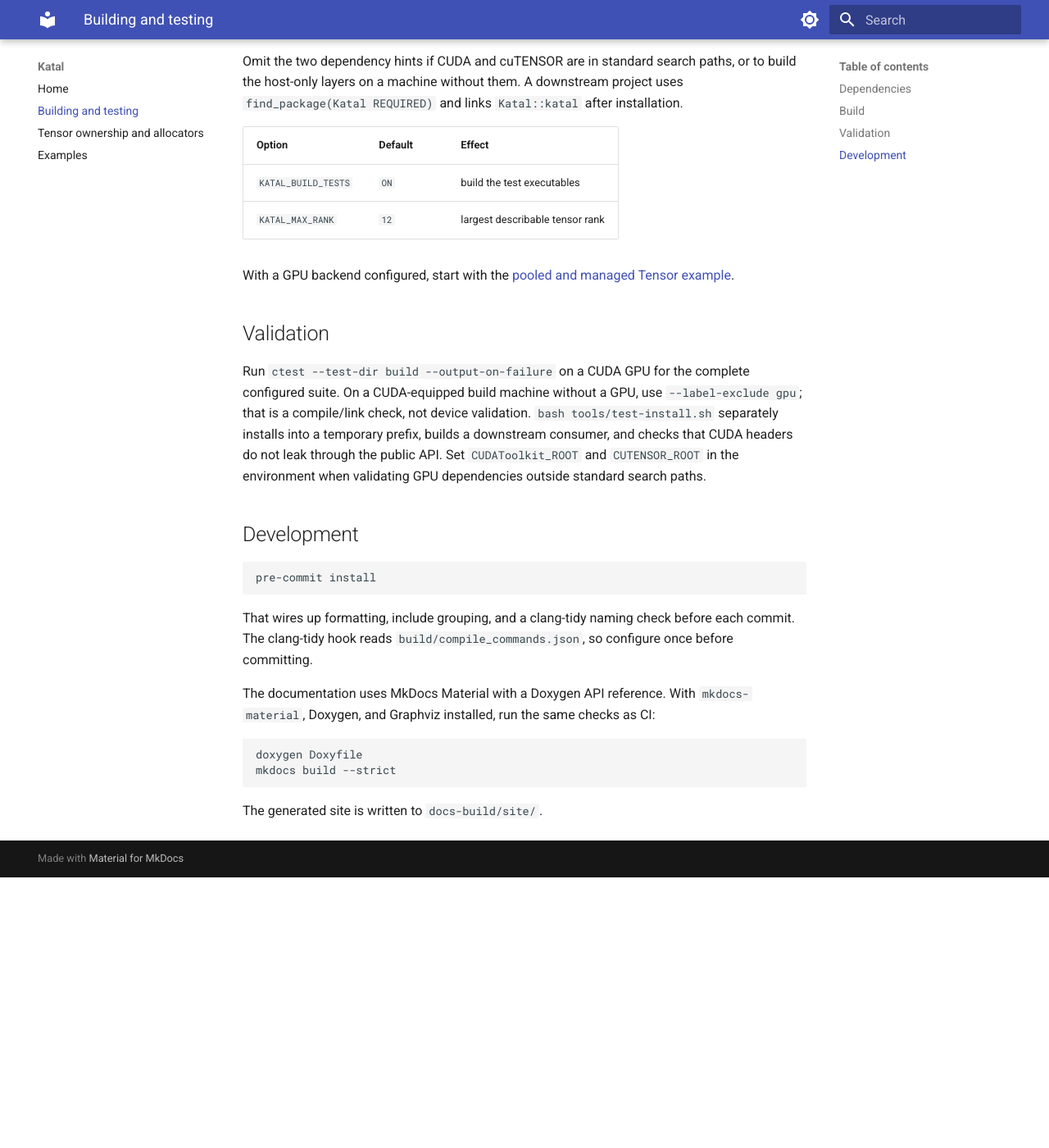
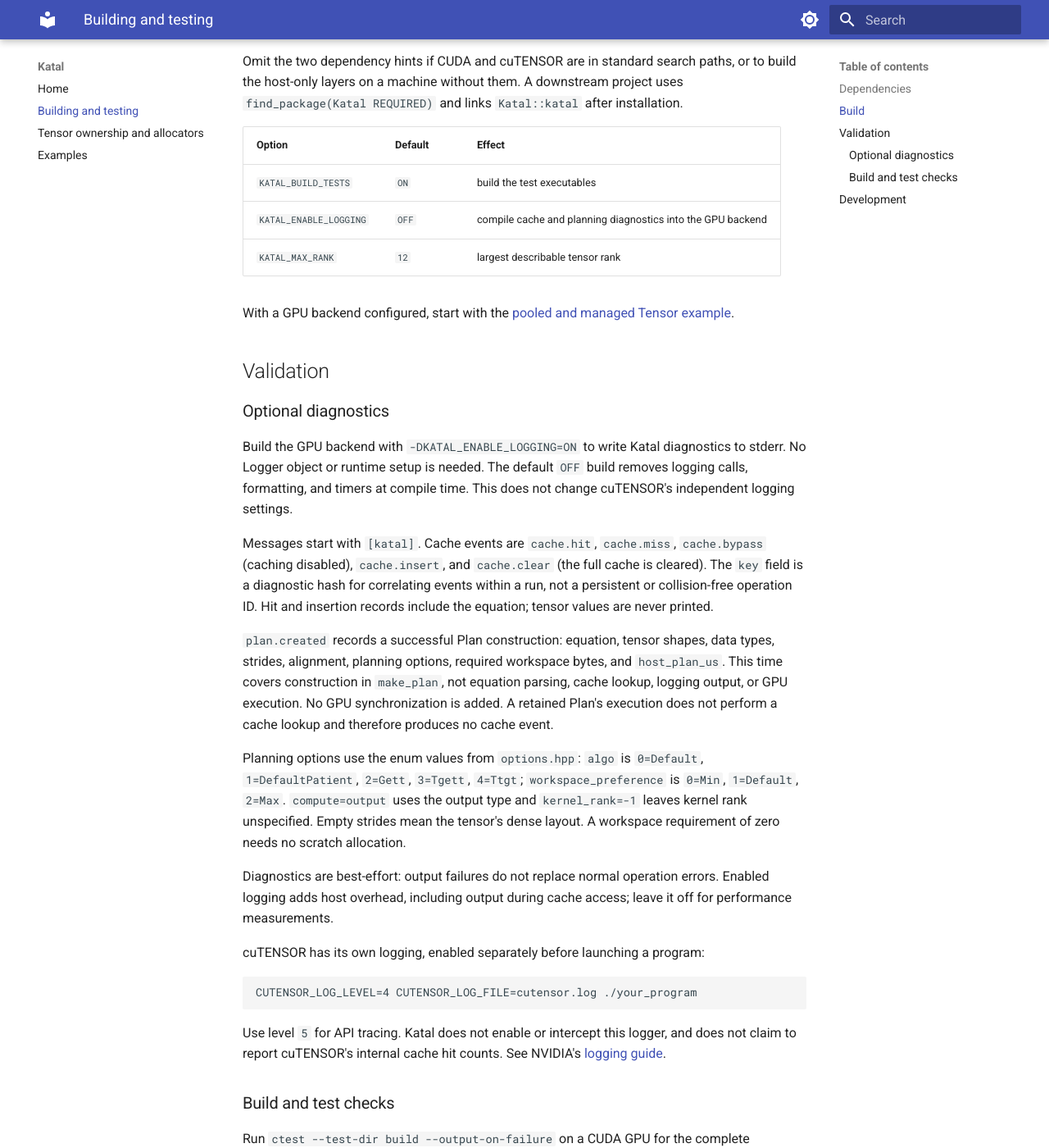
Before and after one commit to ajay-mk/Katal, an MkDocs documentation site: the page built from docs/building.md, in a window 1280 px wide and 1400 px high, scrolled down 501 px. Shown: the whole window at 82% size. Built offline with MkDocs 1.6.1 and Material for MkDocs 9.7.7, drawn with Linux system fonts in a browser that asks for light colours; before the commit the page ends 1571 px from its top, so only the background shows below that.

Commit message:
docs: describe optional GPU diagnostics

````diff
--- a/docs/building.md
+++ b/docs/building.md
@@ -25,12 +25,56 @@
 | Option | Default | Effect |
 | --- | --- | --- |
 | `KATAL_BUILD_TESTS` | `ON` | build the test executables |
+| `KATAL_ENABLE_LOGGING` | `OFF` | compile cache and planning diagnostics into the GPU backend |
 | `KATAL_MAX_RANK` | `12` | largest describable tensor rank |
 
 With a GPU backend configured, start with the
 [pooled and managed Tensor example](examples.md#pooled-and-managed-tensor-storage).
 
 ## Validation
+
+### Optional diagnostics
+
+Build the GPU backend with `-DKATAL_ENABLE_LOGGING=ON` to write Katal
+diagnostics to stderr. No Logger object or runtime setup is needed.
+The default `OFF` build removes logging calls, formatting, and timers at
+compile time. This does not change cuTENSOR's independent logging settings.
+
+Messages start with `[katal]`. Cache events are `cache.hit`, `cache.miss`,
+`cache.bypass` (caching disabled), `cache.insert`, and `cache.clear` (the full
+cache is cleared). The `key` field is a diagnostic hash for correlating events
+within a run, not a persistent or collision-free operation ID. Hit and
+insertion records include the equation; tensor values are never printed.
+
+`plan.created` records a successful Plan construction: equation, tensor shapes,
+data types, strides, alignment, planning options, required workspace bytes,
+and `host_plan_us`. This time covers construction in `make_plan`, not equation
+parsing, cache lookup, logging output, or GPU execution. No GPU synchronization
+is added. A retained Plan's execution does not perform a cache lookup and
+therefore produces no cache event.
+
+Planning options use the enum values from `options.hpp`: `algo` is
+`0=Default`, `1=DefaultPatient`, `2=Gett`, `3=Tgett`, `4=Ttgt`;
+`workspace_preference` is `0=Min`, `1=Default`, `2=Max`. `compute=output`
+uses the output type and `kernel_rank=-1` leaves kernel rank unspecified.
+Empty strides mean the tensor's dense layout. A workspace requirement of zero
+needs no scratch allocation.
+
+Diagnostics are best-effort: output failures do not replace normal operation
+errors. Enabled logging adds host overhead, including output during cache
+access; leave it off for performance measurements.
+
+cuTENSOR has its own logging, enabled separately before launching a program:
+
+```sh
+CUTENSOR_LOG_LEVEL=4 CUTENSOR_LOG_FILE=cutensor.log ./your_program
+```
+
+Use level `5` for API tracing. Katal does not enable or intercept this logger,
+and does not claim to report cuTENSOR's internal cache hit counts.
+See NVIDIA's [logging guide](https://docs.nvidia.com/cuda/cutensor/latest/user_guide.html#logging).
+
+### Build and test checks
 
 Run `ctest --test-dir build --output-on-failure` on a CUDA GPU for the complete
 configured suite. On a CUDA-equipped build machine without a GPU, use
````
